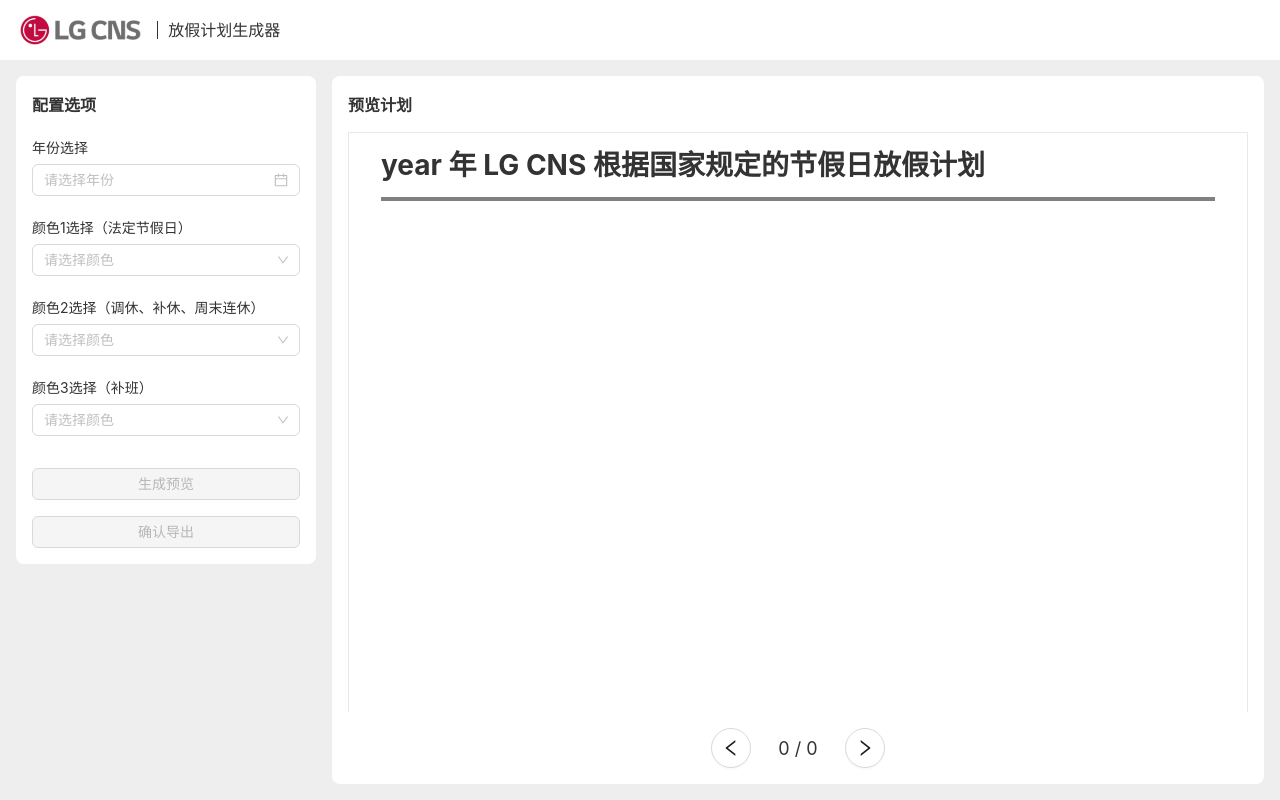
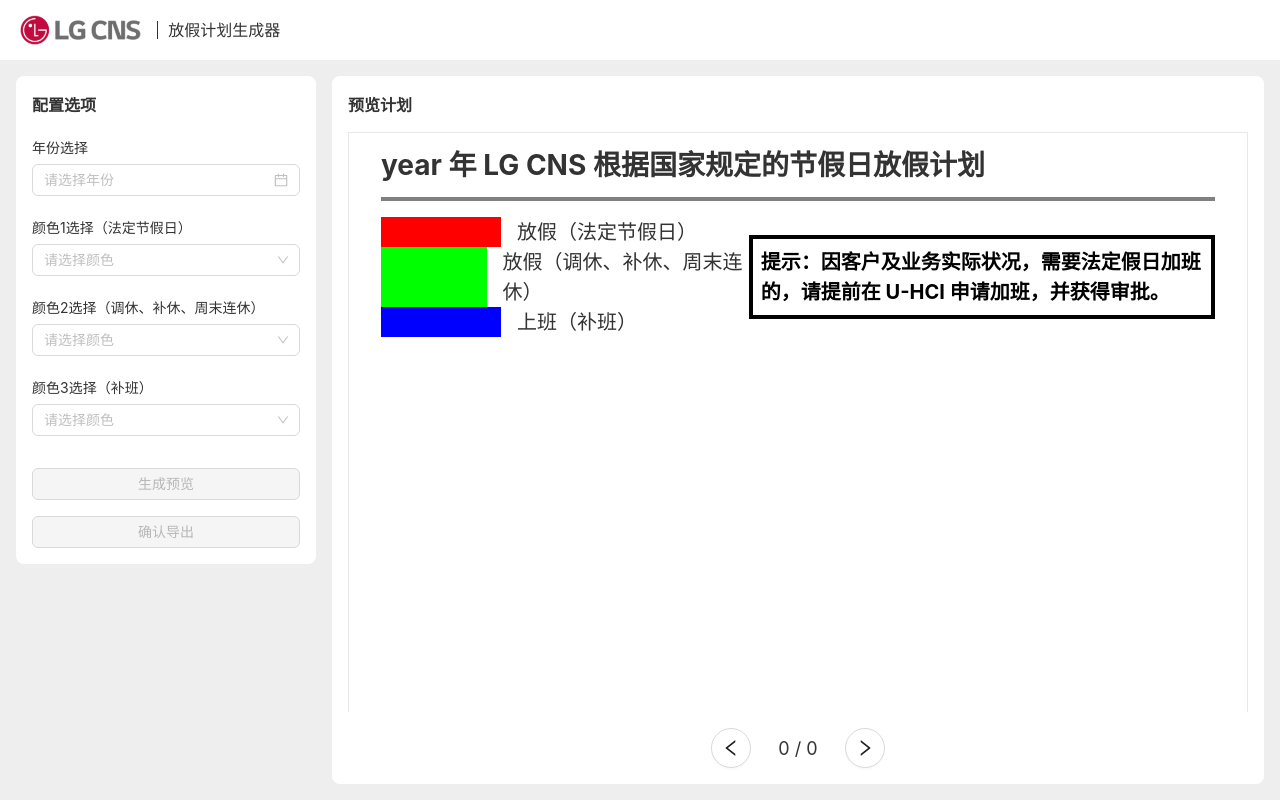
Before and after one commit to NathanCong/lg-hpg, a Vue app: page /home in a window 1280 px wide. Built offline with nearby package versions, Linux system fonts and the light colour scheme.

Commit message:
feat: 完成 PlanPage 基础布局

```diff
--- a/src/views/home/components/PlanPage.vue
+++ b/src/views/home/components/PlanPage.vue
@@ -3,7 +3,25 @@
     <section class="page-header">
       {{ year }} 年 LG CNS 根据国家规定的节假日放假计划
     </section>
-    <section class="page-mainer"></section>
+    <section class="page-mainer">
+      <div class="page-tips">
+        <span class="tip-colors">
+          <template v-for="{ color, label } in colors" :key="color">
+            <span class="color-wrapper">
+              <span
+                class="color-value"
+                :style="{ backgroundColor: color }"
+              ></span>
+              <span class="color-label">{{ label }}</span>
+            </span>
+          </template>
+        </span>
+        <span class="tip-box">
+          提示：因客户及业务实际状况，需要法定假日加班的，请提前在 U-HCI
+          申请加班，并获得审批。
+        </span>
+      </div>
+    </section>
     <section class="page-footer">
       <img class="page-logo" :src="LogoPNG" />
     </section>
@@ -11,9 +29,10 @@
 </template>
 
 <script lang="ts" setup>
+import { computed } from 'vue'
 import LogoPNG from '@/assets/images/logo.png'
 
-withDefaults(
+const props = withDefaults(
   defineProps<{
     year?: string
     color1?: string
@@ -21,9 +40,18 @@
     color3?: string
   }>(),
   {
-    year: 'year'
+    year: 'year',
+    color1: '#FF0000',
+    color2: '#00FF00',
+    color3: '#0000FF'
   }
 )
+
+const colors = computed(() => [
+  { color: props.color1, label: '放假（法定节假日）' },
+  { color: props.color2, label: '放假（调休、补休、周末连休）' },
+  { color: props.color3, label: '上班（补班）' }
+])
 </script>
 
 <style lang="less" scoped>
@@ -49,6 +77,55 @@
 
   .page-mainer {
     flex: 1;
+    display: flex;
+    flex-direction: column;
+
+    .page-tips {
+      width: 100%;
+      height: auto;
+      display: flex;
+      align-items: center;
+      justify-content: space-between;
+      margin-top: 16px;
+
+      .tip-colors {
+        display: flex;
+        flex-direction: column;
+        width: auto;
+        height: 100%;
+
+        .color-wrapper {
+          flex: 1;
+          display: flex;
+          flex-direction: row;
+
+          .color-value {
+            width: 120px;
+            margin-right: 16px;
+          }
+
+          .color-label {
+            font-size: 20px;
+            line-height: 30px;
+            font-weight: normal;
+          }
+        }
+      }
+
+      .tip-box {
+        width: 500px;
+        height: auto;
+        display: flex;
+        justify-content: center;
+        align-items: center;
+        border: 4px solid #000;
+        padding: 8px;
+        font-size: 20px;
+        line-height: 30px;
+        font-weight: bold;
+        color: #000;
+      }
+    }
   }
 
   .page-footer {
--- a/src/views/home/components/PlanPreviewer.vue
+++ b/src/views/home/components/PlanPreviewer.vue
@@ -58,7 +58,7 @@
           contentRef.value.style.height = '100%'
         } else {
           const width = getElementWidth(contentRef.value)
-          contentRef.value.style.height = `${(width * 904) / 1304}px`
+          contentRef.value.style.height = `${(width * 720) / 960}px`
         }
       }
     })
```
